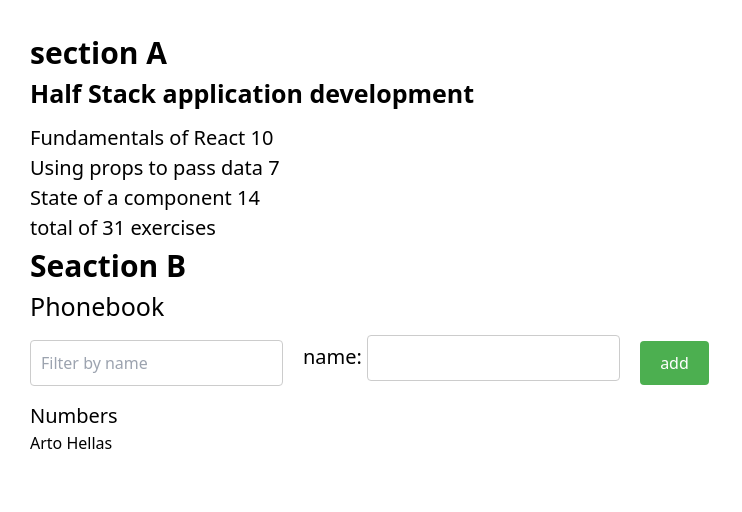
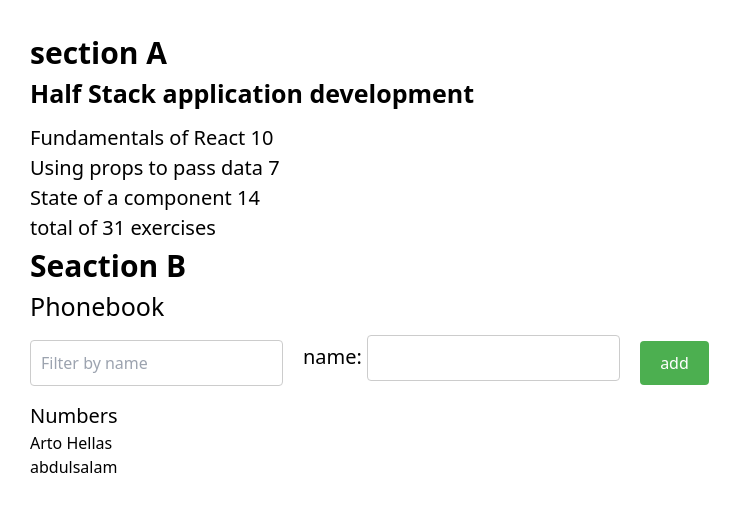
Before and after one commit to Abdulsalamdev/afex-learnings, a Next.js app: page /part2 in a window 1280 px wide. Shown: the top 512 px of the page, without its empty margins (0-742 px from the left). Built offline with nearby package versions, Linux system fonts and the light colour scheme.

Commit message:
updating

```diff
--- a/components/fullstackopen/part2/seactionB.tsx
+++ b/components/fullstackopen/part2/seactionB.tsx
@@ -1,7 +1,10 @@
 import React, { useState } from "react";
 
 export const SeactionBPart2 = () => {
-  const [persons, setPersons] = useState([{ name: "Arto Hellas" }]);
+  const [persons, setPersons] = useState([
+    { name: "Arto Hellas" },
+    { name: "abdulsalam" },
+  ]);
   const [newName, setNewName] = useState("");
   const [filterValue, setFilterValue] = useState("");
 
```
